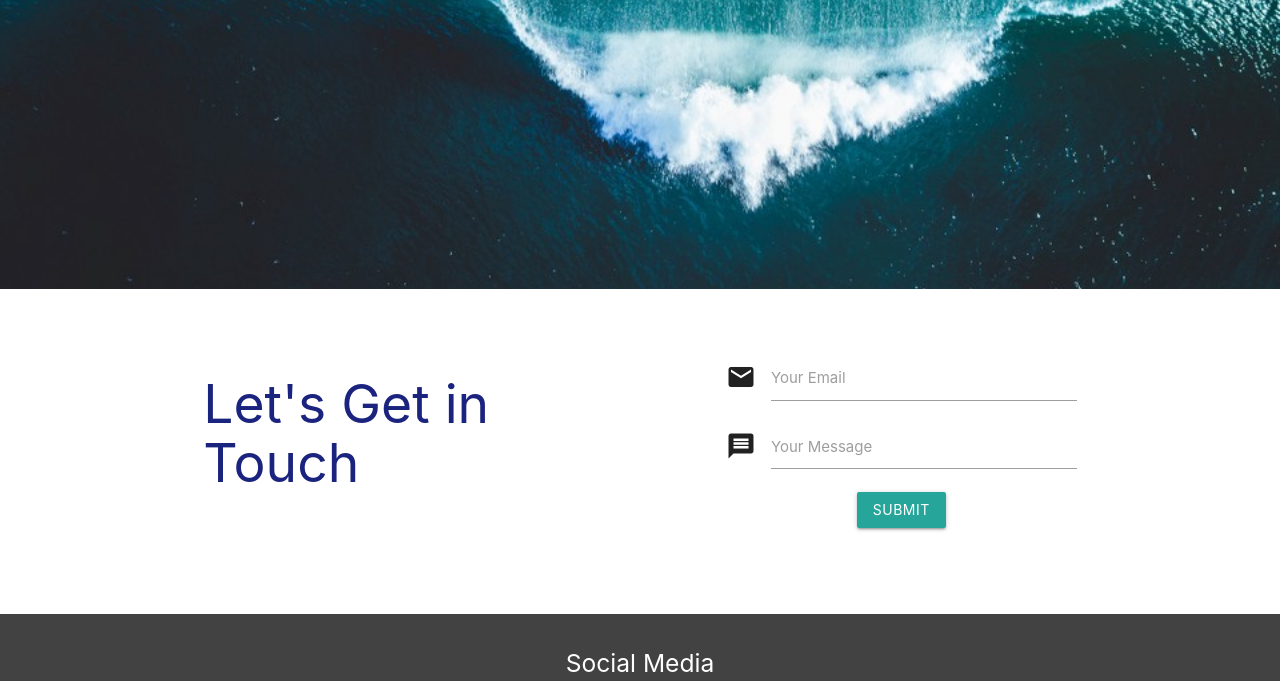
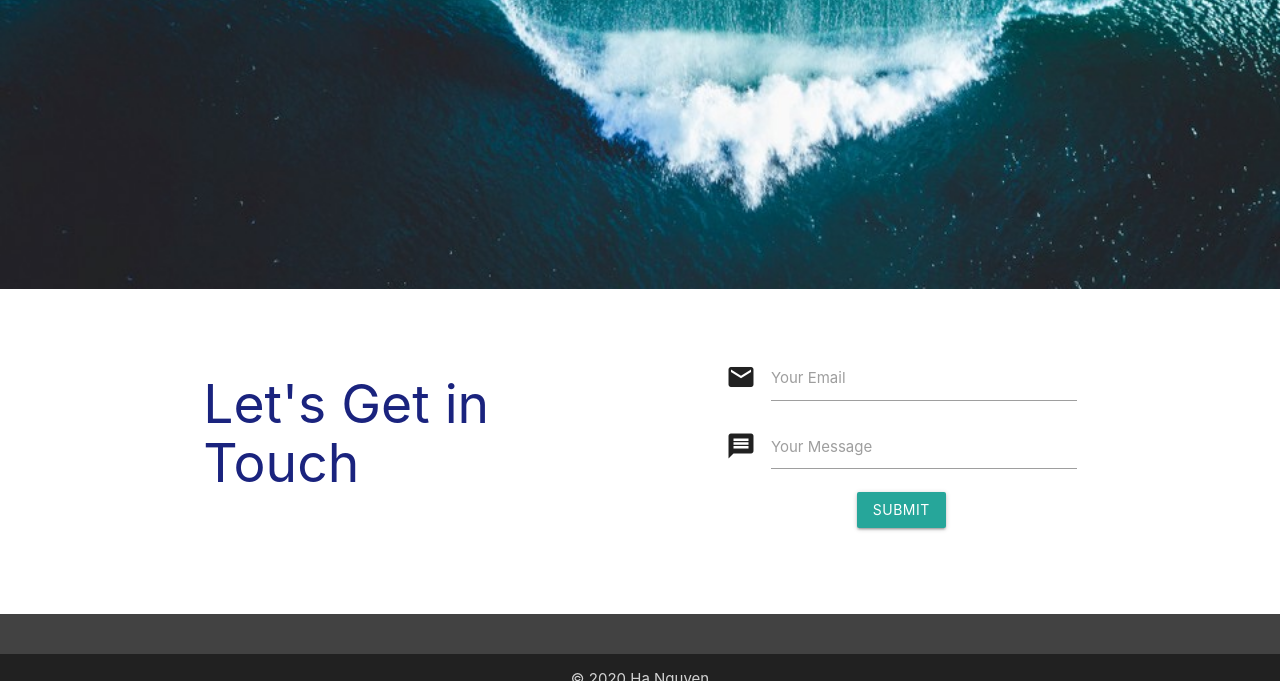
Before and after one commit to iamha1/iamha1.github.io, a plain HTML site: page index.html in a window 1280 px wide. Shown: the part 2619-3300 px from the top of the page. Drawn offline with nearby package versions, Linux system fonts and the light colour scheme.

Commit message:
remove Social Media on footer

```diff
--- a/index.html
+++ b/index.html
@@ -363,7 +363,7 @@
     <div class="container center-align">
       <div class="row">
         <!-- <div class="col l6 s12"> -->
-        <h5>Social Media</h5>
+        <!-- <h5>Social Media</h5>
         <a href="https://www.facebook.com/hanguyenhanoi" target="_blank" class="tooltipped btn-floating btn-small indigo darken-4"
           data-position="bottom" data-tooltip="Facebook">
           <i class="fab fa-facebook"></i>
@@ -376,7 +376,7 @@
           data-position="bottom" data-tooltip="Instagram">
           <i class="fab fa-instagram"></i>
         </a>
-      </div>
+      </div> -->
 
     </div>
     </div>
```
